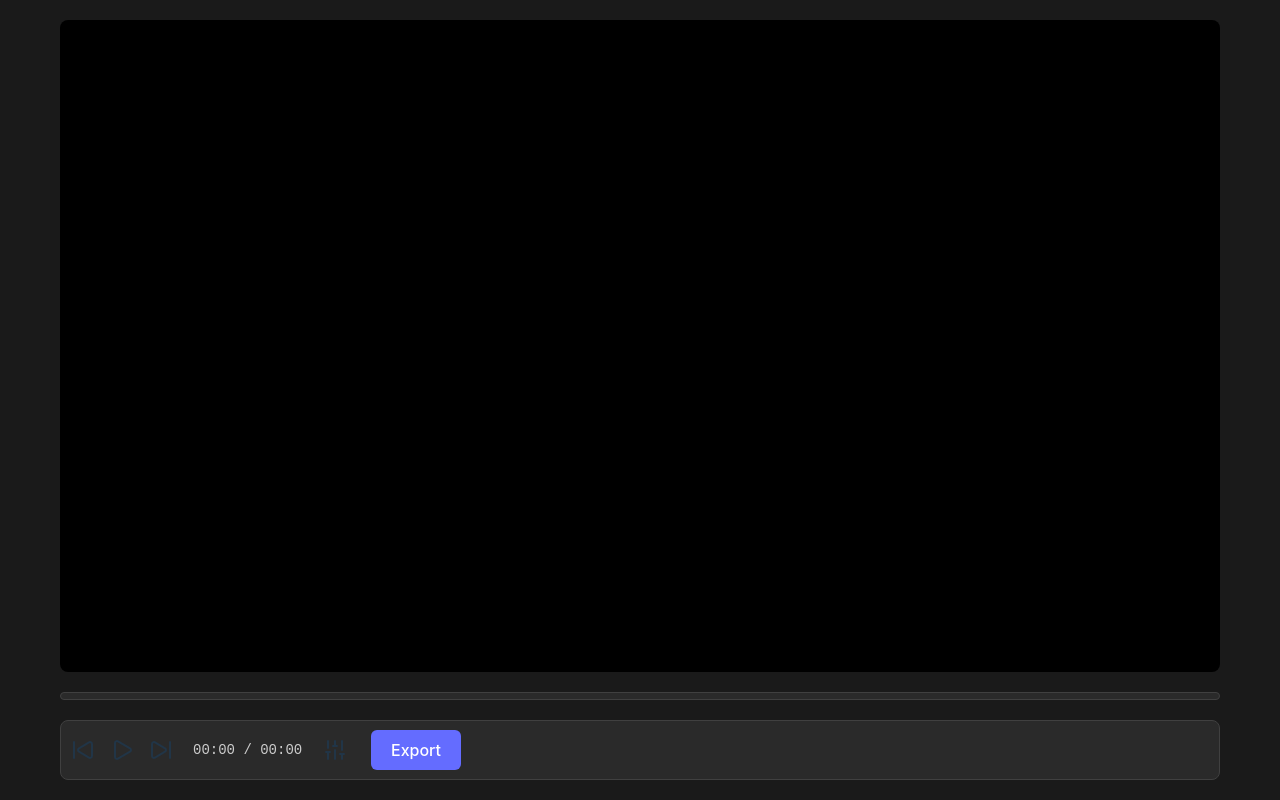
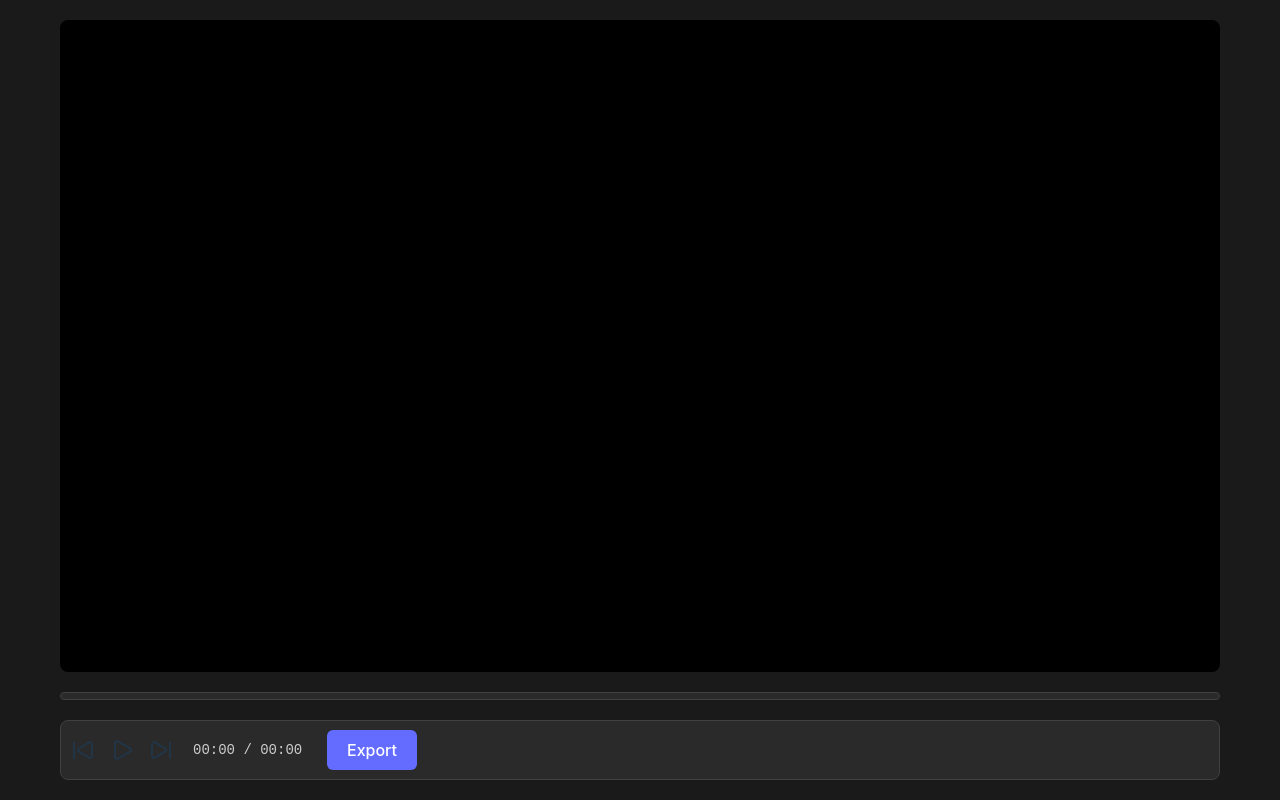
Before and after one commit to admrbsn/diffusion-studio, a website built with Vite: page index.html in a window 1280 px wide. Built offline with nearby package versions, Linux system fonts and the light colour scheme; what @diffusionstudio/core would draw is missing.

Commit message:
removing settings icon.

```diff
--- a/index.html
+++ b/index.html
@@ -27,7 +27,6 @@
           <i data-lucide="skip-forward"></i>
         </div>
         <span id="time">00:00 / 00:00</span>
-        <i data-lucide="sliders-vertical"></i>
         <button id="export" type="button">
           <div class="loader" style="display: none;"></div>
           Export
```
